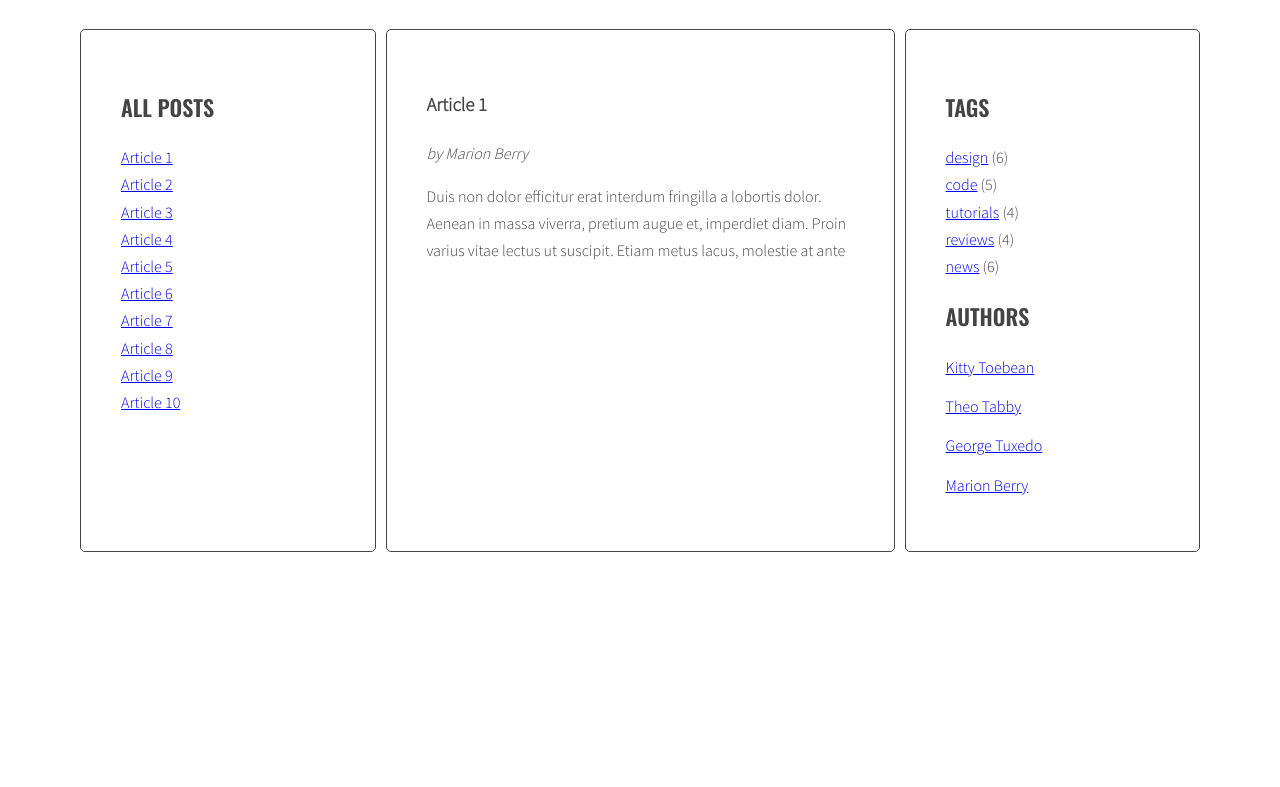
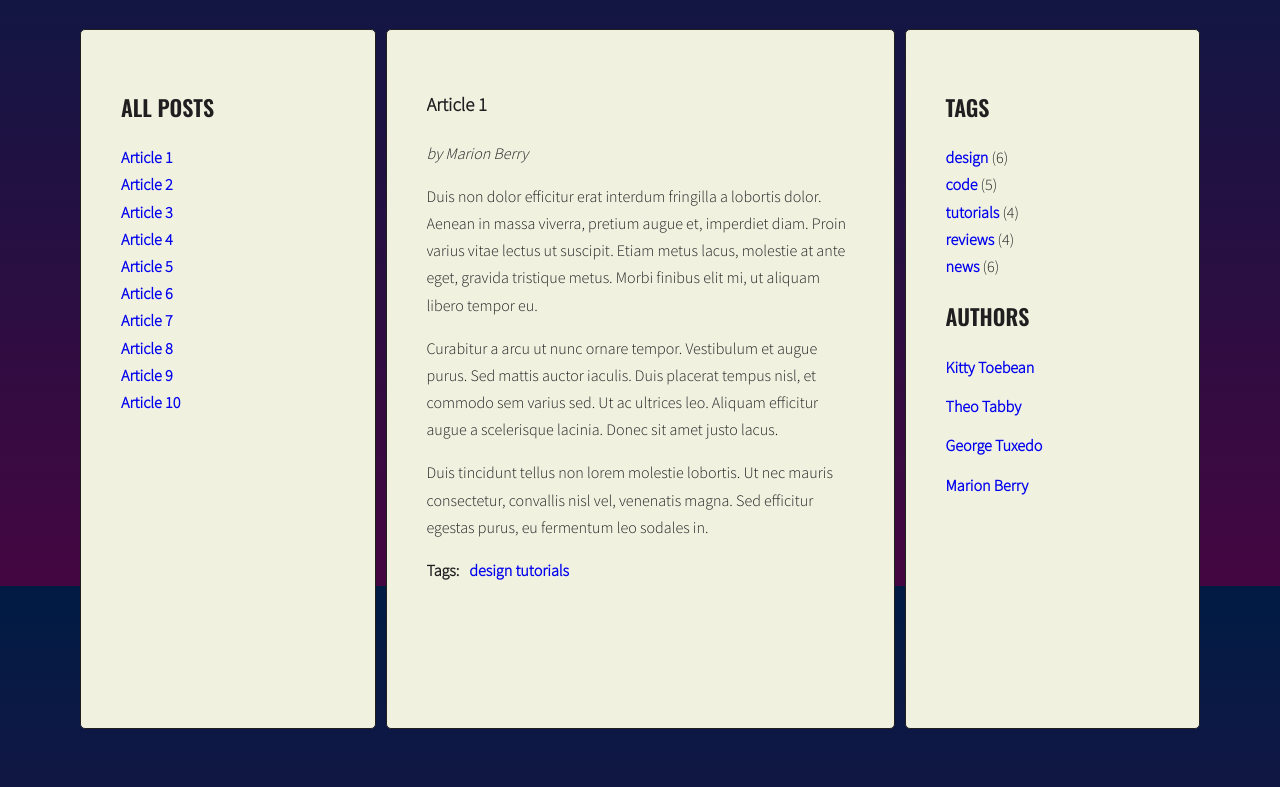
Before and after one commit to AnOlbr/javascript-blog, a website: page index.html in a window 1280 px wide. Shown: the part 214-1001 px from the top of the page. Before the commit the page ends 800 px from the top, so only its background shows below. Drawn offline with nearby package versions, Linux system fonts and the light colour scheme.

Commit message:
Add colors

```diff
--- a/js/script.js
+++ b/js/script.js
@@ -33,7 +33,7 @@
         console.log(targetArticle);
 
         /* add class 'active' to the correct article */
-        setTimeout(function () { targetArticle.classList.add('active') }, 2000);
+        setTimeout(function () { targetArticle.classList.add('active') }, 1500);
 
     }
 
--- a/sass/style.scss
+++ b/sass/style.scss
@@ -3,7 +3,7 @@
 /* Variables */
 
 $color-light: #fff;
-$color-dark: #444;
+$color-dark: rgb(31, 31, 32);
 
 $font-logo: 'Sacramento', cursive;
 $font-header: 'Oswald', sans-serif;
@@ -16,12 +16,13 @@ $font-text: 'Source Sans Pro', sans-serif;
 }
 
 body {
-  background: $color-light;
+  background: -webkit-gradient(linear, left top, left bottom, from(rgb(0, 28, 68)), to(#440641)) fixed;
   font-family: $font-text;
   color: $color-dark;
-  font-weight: 300;
+  font-weight: 500;
   font-size: 16px;
   line-height: 1.7;
+  padding-bottom: 50px;
 }
 
 .container {
@@ -46,18 +47,21 @@ body {
 .wrapper {
   display: flex;
   margin-left: 10px;
+  height: 700px;
 }
 
 .sidebar {
   flex: 1 0 0;
+  height: 700px;
 }
 
 .posts {
   flex: 2 0 0;
+  height: 700px;
 }
 
 .sidebar, .posts {
-  background: $color-light;
+  background: #f1f1e0;
   margin-right: 10px;
   padding: 40px;
   border: 1px solid $color-dark;
@@ -72,6 +76,7 @@ body {
   font-size: 104px;
   line-height: 1;
   text-align: center;
+  color: #ffe50b;
 }
 
 /* Lists */
@@ -91,6 +96,11 @@ body {
   }
 }
 
+a {
+  text-decoration: none;
+  font-weight: 600;
+}
+
 /* Authors */
 
 .authors {
@@ -103,14 +113,14 @@ body {
 
 .post {
  // display: none;
- transition-delay: 2s;
+ transition-duration: 1s;
  opacity: 0;
  height: 0;
  overflow: hidden;
   &.active {
     //display: block;
     opacity: 1;
-    height: 200px;
+    height: 100%;
   }
 }
 
```
Also changed, not shown: css/style.css, 1 other file.
